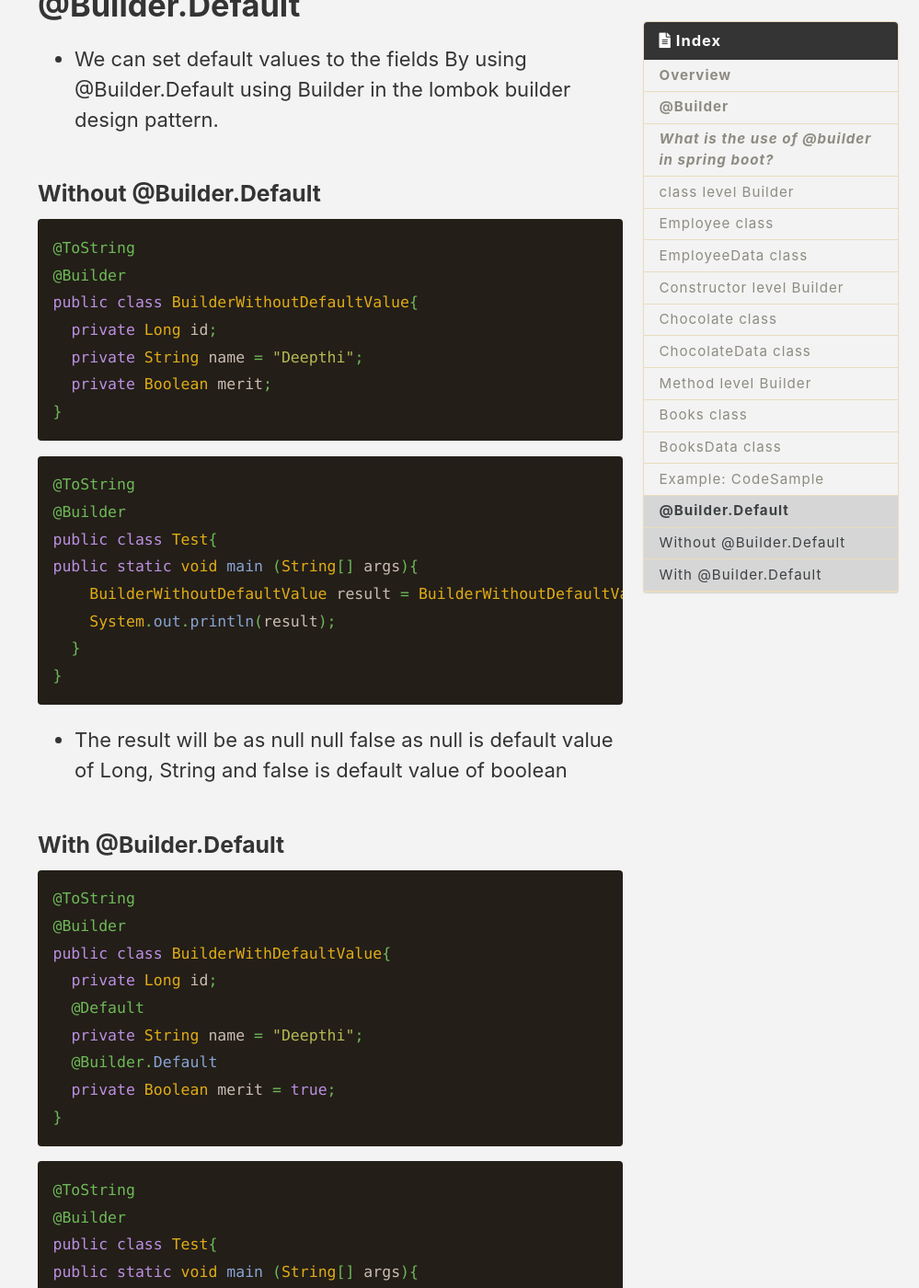
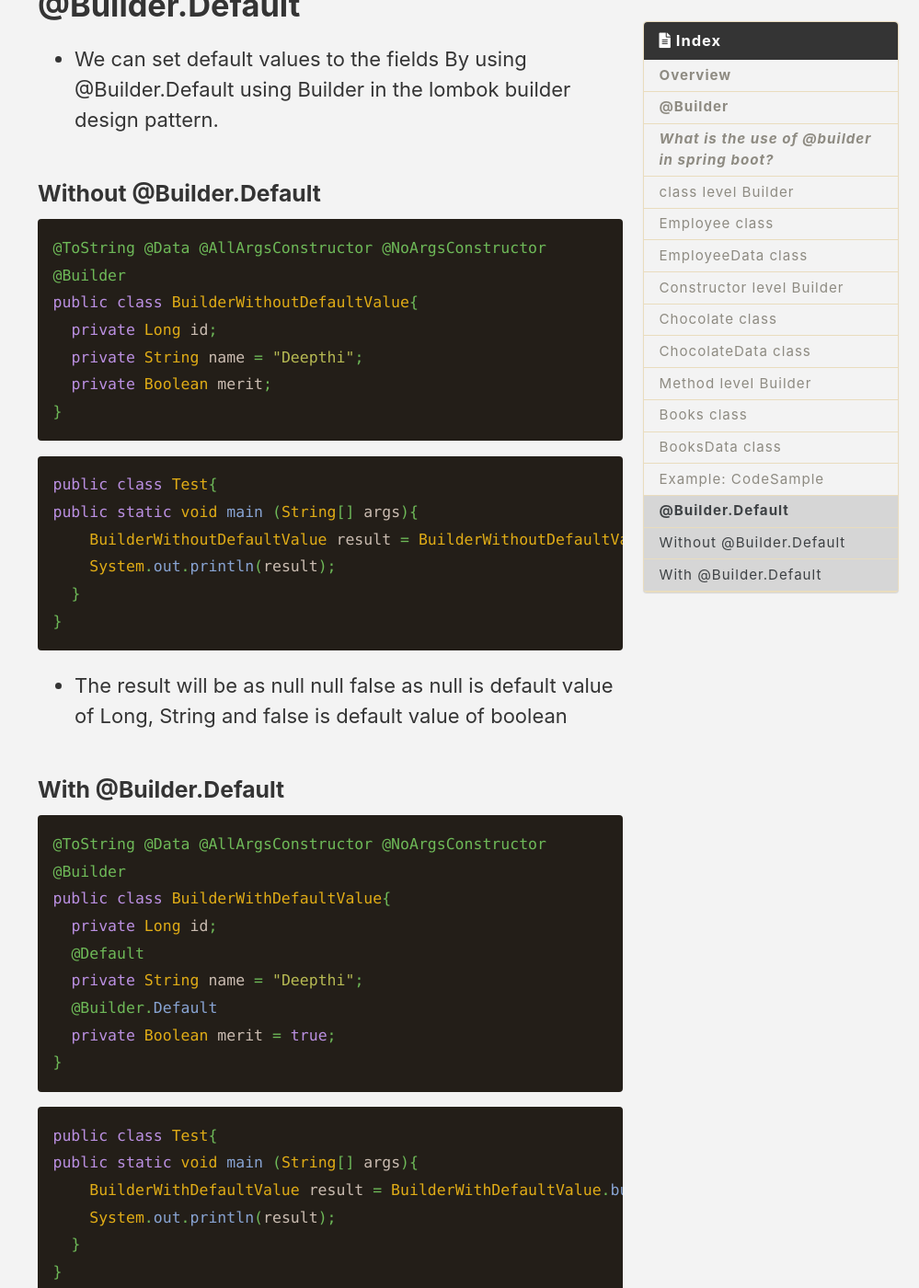
Before and after one commit to deepthivempati/deepthivempati.github.io, a Jekyll site: the page built from _posts/annotations/2022-10-21-builder.md, in a window 1280 px wide and 1400 px high, scrolled down 5705 px. Shown: the whole window at 92% size, without its empty margins (281-1280 px from the left). Built offline with Jekyll 4.4.1, drawn with Linux system fonts in a browser that asks for light colours; cached includes are drawn as plain includes.

Commit message:
Builder.Default annotation

````diff
--- a/_posts/annotations/2022-10-21-builder.md
+++ b/_posts/annotations/2022-10-21-builder.md
@@ -164,7 +164,7 @@ return fbp;
 
 ### Without @Builder.Default
 ``` java
-@ToString
+@ToString @Data @AllArgsConstructor @NoArgsConstructor
 @Builder
 public class BuilderWithoutDefaultValue{
   private Long id;
@@ -174,8 +174,6 @@ public class BuilderWithoutDefaultValue{
 ```
 
 ``` java
-@ToString
-@Builder
 public class Test{
 public static void main (String[] args){
     BuilderWithoutDefaultValue result = BuilderWithoutDefaultValue.builder().build();
@@ -187,7 +185,7 @@ public static void main (String[] args){
 
 ### With @Builder.Default
 ``` java
-@ToString
+@ToString @Data @AllArgsConstructor @NoArgsConstructor
 @Builder
 public class BuilderWithDefaultValue{
   private Long id;
@@ -199,8 +197,6 @@ public class BuilderWithDefaultValue{
 ```
 
 ``` java
-@ToString
-@Builder
 public class Test{
 public static void main (String[] args){
     BuilderWithDefaultValue result = BuilderWithDefaultValue.builder().build();
````
